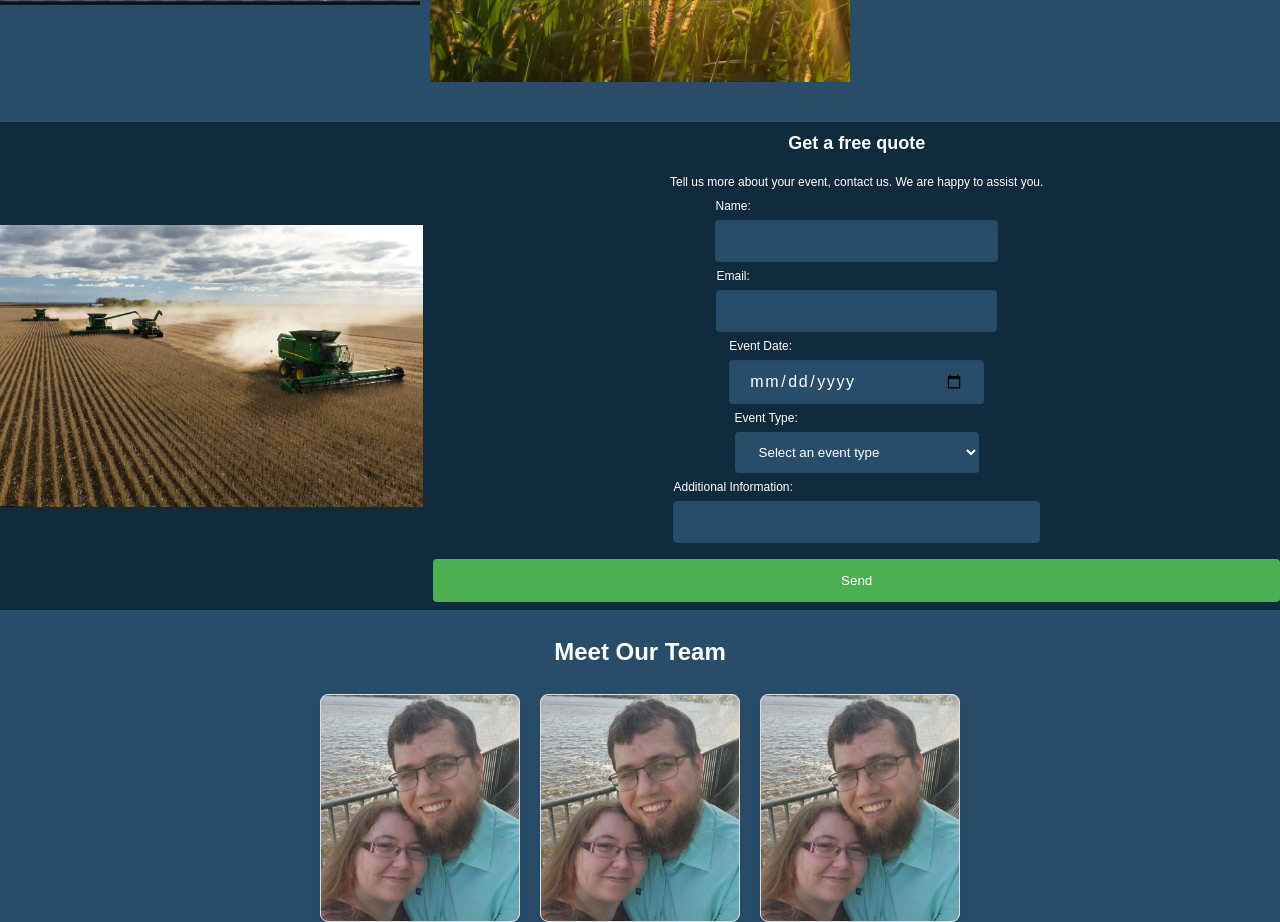
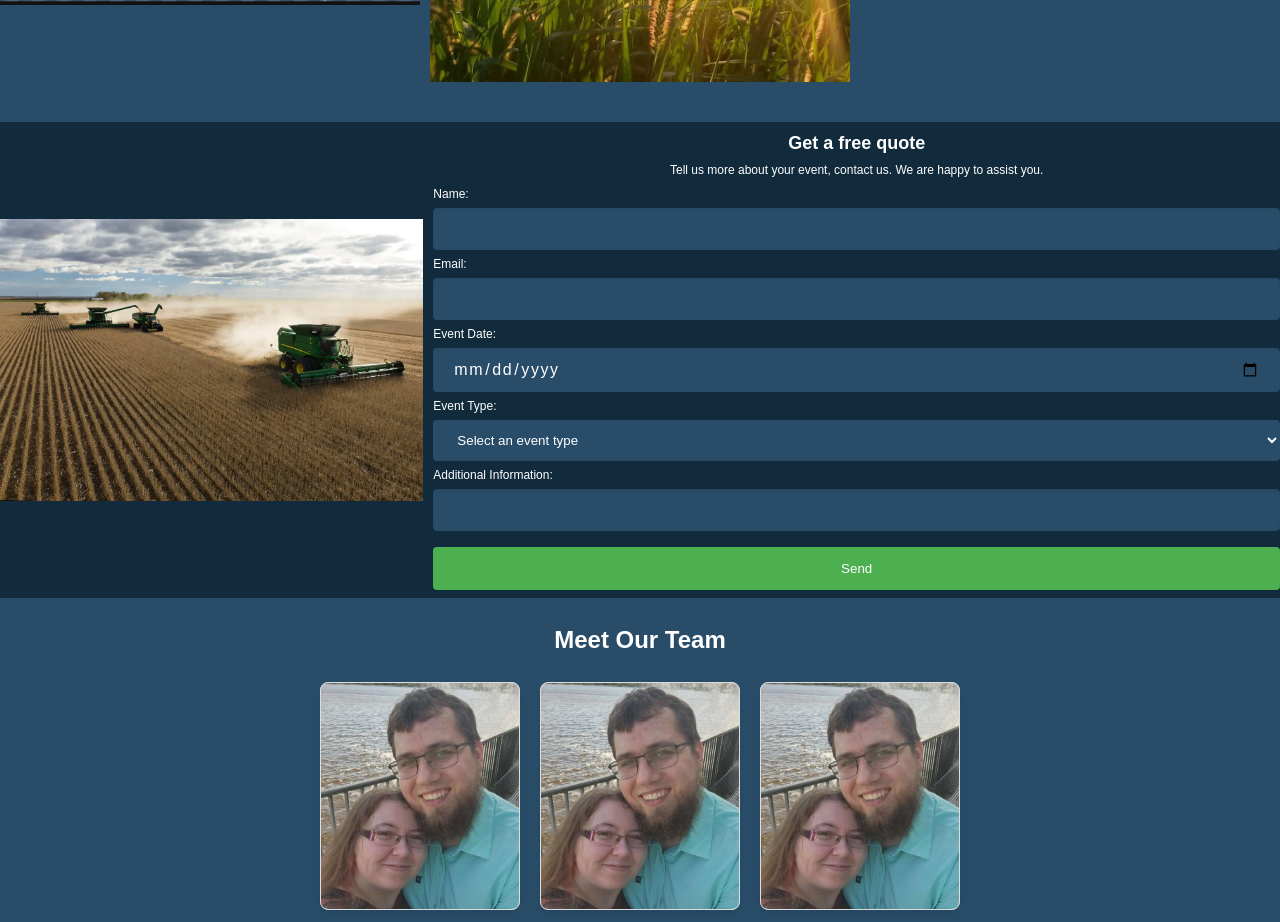
Before and after one commit to Wyatt-Drew/react-templates, a React (Create React App) app: page /#/ in a window 1280 px wide. Shown: the part 3320-4242 px from the top of the page. Built offline with nearby package versions, Linux system fonts and the light colour scheme.

Commit message:
Fixed css

```diff
--- a/src/components/JoinCommunityPopup.css
+++ b/src/components/JoinCommunityPopup.css
@@ -47,6 +47,7 @@ button:hover {
     right: 15px;
     font-size: 24px;
     cursor: pointer;
+    padding: 6px 12px;
 }
 
 .popup h2, .popup h1 {
@@ -62,7 +63,7 @@ button:hover {
     font-size:30px;
     line-height: 1.5;
 }
-form {
+.popupForm {
     width: 100%;
     display: flex;
     flex-direction: column;
--- a/src/components/JoinCommunityPopup.js
+++ b/src/components/JoinCommunityPopup.js
@@ -38,7 +38,7 @@ const JoinCommunityPopup = () => {
           <h2>Subscribe and enjoy</h2>
           <h1>20% off</h1>
           <h2>your first purchase when you join our list</h2>
-          <form onSubmit={handleSubmit}>
+          <form className = "popupForm" onSubmit={handleSubmit}>
             {/* <input type="text" placeholder="First Name" required /> */}
             <input type="email" placeholder="Email" required />
             {/* <input type="tel" placeholder="Phone Number" required /> */}
```
